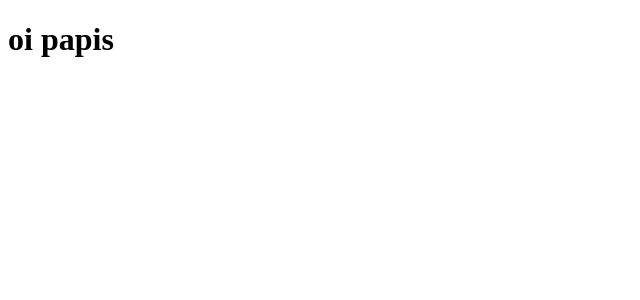
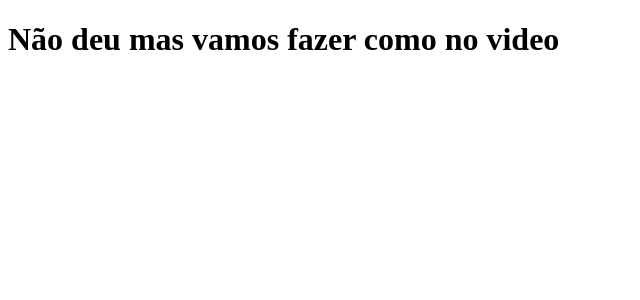
Before and after one commit to EduardoMP23/clone-tabnews, a Next.js app: page / in a window 1280 px wide. Shown: the top 300 px of the page, without its empty margins (0-640 px from the left). Built offline with nearby package versions, Linux system fonts and the light colour scheme.

Commit message:
trocando o h1

```diff
--- a/pages/index.js
+++ b/pages/index.js
@@ -1,5 +1,5 @@
 function Home(){
-    return <h1>oi papis</h1>
+    return <h1>Não deu mas vamos fazer como no video</h1>
 }
 
 export default Home;
```
